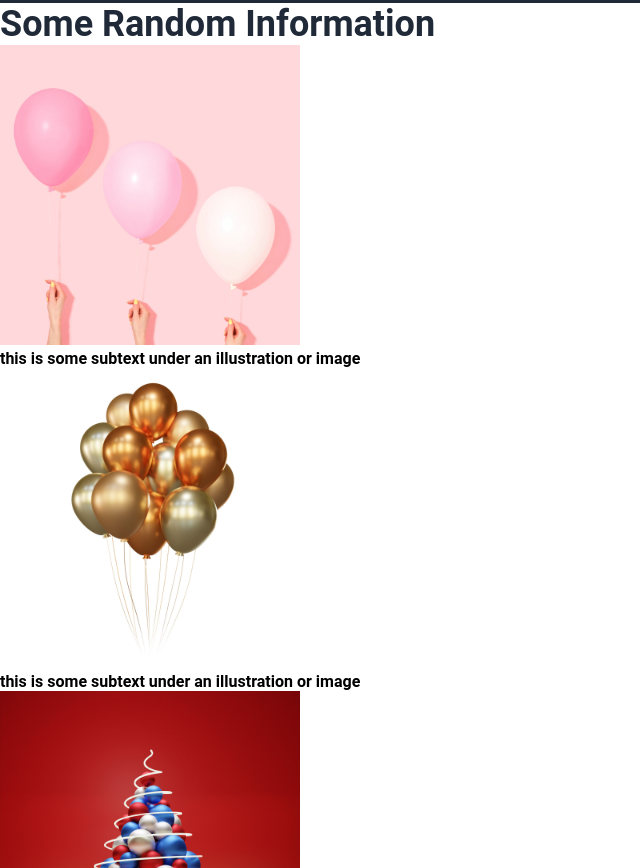
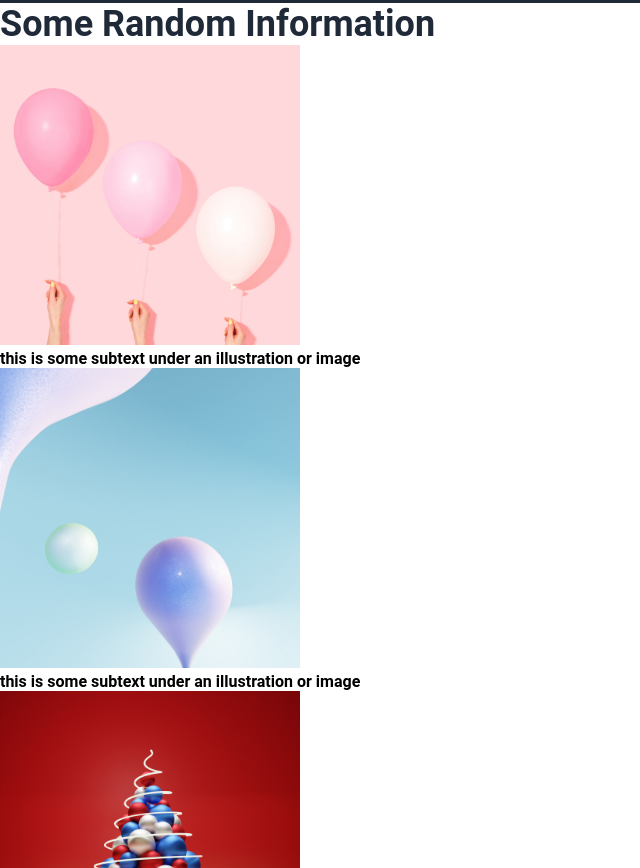
Before and after one commit to cparkin7/landing-page, a plain HTML site: page index.html in a window 1280 px wide. Shown: the part 497-1365 px from the top of the page, without its empty margins (0-640 px from the left). Drawn offline with Linux system fonts and the light colour scheme.

Commit message:
Replace all white background image

```diff
--- a/index.html
+++ b/index.html
@@ -39,7 +39,7 @@
         <h4>this is some subtext under an illustration or image</h4>
       </div>
       <div class="item">
-        <img src="images/eyestetix-studio-l8qIZmNuD1E-unsplash.jpg" alt="A balloon image">
+        <img src="images/galina-nelyubova-dRRMhUhvxoY-unsplash.jpg" alt="A balloon image">
         <h4>this is some subtext under an illustration or image</h4>
       </div>
       <div class="item">
```
